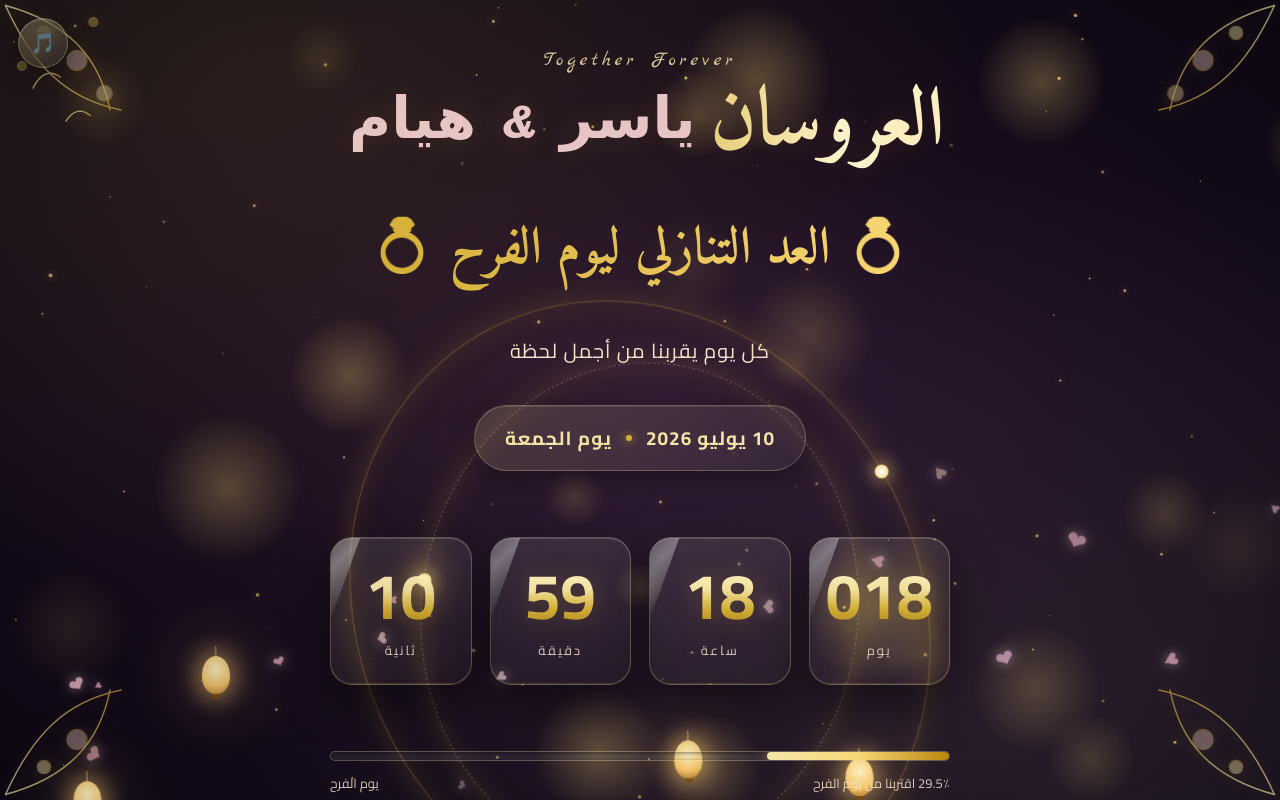
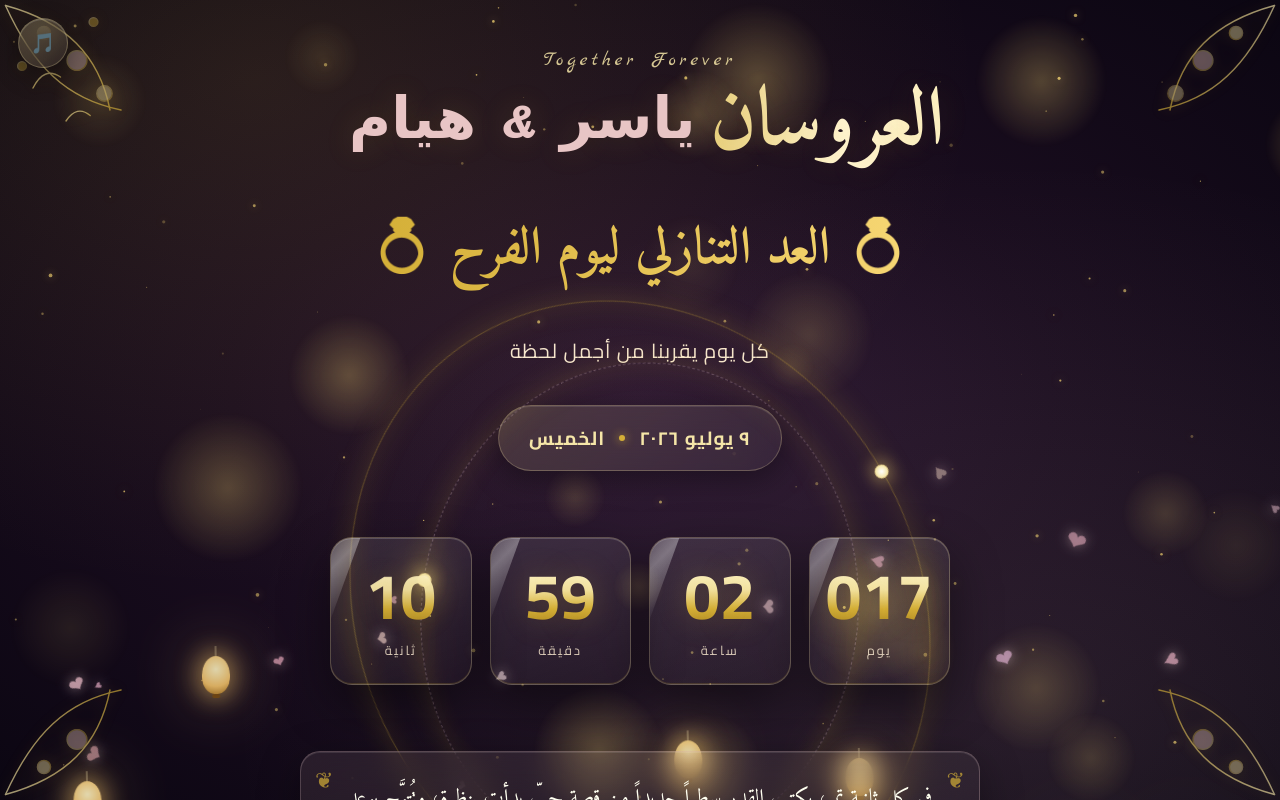
Before and after one commit to Yasser-Alnajjar/wedding, a plain HTML site: page index.html in a window 1280 px wide. Drawn offline with Linux system fonts and the light colour scheme.

Commit message:
feat: update countdown dates and display format for wedding event

```diff
--- a/app.js
+++ b/app.js
@@ -1,7 +1,24 @@
 /* ===== Countdown ===== */
-const start = new Date("2026-06-14T00:00:00").getTime();
-const target = new Date("2026-07-10T16:00:00").getTime();
+const start = new Date("2026-06-21T00:00:00").getTime();
+const date = new Date("2026-07-09T00:00:00");
+const target = date.getTime();
 const totalSpan = target - start;
+let celebrated = false;
+const dateText = date.toLocaleDateString("ar-EG", {
+  day: "numeric",
+  month: "long",
+  year: "numeric",
+});
+
+const dayText = date.toLocaleDateString("ar-EG", {
+  weekday: "long",
+});
+
+document.getElementById("dateChip").innerHTML = `
+    <span>${dateText}</span>
+    <span class="sep"></span>
+    <span>${dayText}</span>
+  `;
 const els = {
   d: document.getElementById("days"),
   h: document.getElementById("hours"),
@@ -12,6 +29,7 @@ const els = {
 };
 const pad = (n, l = 2) => String(n).padStart(l, "0");
 let lastMinute = -1;
+
 function tick() {
   const now = Date.now();
   const diff = target - now;
@@ -21,10 +39,6 @@ function tick() {
     els.h.textContent = "00";
     els.m.textContent = "00";
     els.s.textContent = "00";
-
-    els.fill.style.width = "100%";
-    els.pt.textContent = "١٠٠٪ وصل يوم الفرح";
-
     celebrate();
     return;
   }
@@ -46,9 +60,6 @@ function tick() {
   const pct =
     totalSpan > 0 ? Math.max(0, Math.min(100, (elapsed / totalSpan) * 100)) : 0;
 
-  els.fill.style.width = `${pct.toFixed(2)}%`;
-  els.pt.textContent = `${pct.toFixed(1)}٪ اقتربنا من يوم الفرح`;
-
   // minute-based trigger optimization (no drift issues)
   if (m !== lastMinute && lastMinute !== -1) {
     burstConfetti(40);
@@ -66,7 +77,18 @@ function setNum(el, val) {
 }
 tick();
 setInterval(tick, 1000);
+/* ===== Celebration ===== */
 
+function celebrate() {
+  if (celebrated) return;
+  celebrated = true;
+  document.getElementById("celebrate").classList.add("show");
+  const interval = setInterval(() => {
+    launchShow(4);
+    burstConfetti(120);
+  }, 900);
+  setTimeout(() => clearInterval(interval), 12000);
+}
 /* ===== Particles ===== */
 const pc = document.getElementById("particles");
 const pctx = pc.getContext("2d");
@@ -262,19 +284,6 @@ function drawCF() {
 }
 drawCF();
 
-/* ===== Celebration ===== */
-let celebrated = false;
-function celebrate() {
-  if (celebrated) return;
-  celebrated = true;
-  document.getElementById("celebrate").classList.add("show");
-  const interval = setInterval(() => {
-    launchShow(4);
-    burstConfetti(120);
-  }, 900);
-  setTimeout(() => clearInterval(interval), 12000);
-}
-
 /* ===== Music ===== */
 const audio = document.getElementById("audio");
 const btn = document.getElementById("musicBtn");
--- a/index.html
+++ b/index.html
@@ -97,11 +97,7 @@
     <h1 class="title">💍 العد التنازلي ليوم الفرح 💍</h1>
     <p class="subtitle">كل يوم يقربنا من أجمل لحظة</p>
 
-    <div class="date-chip">
-      <span>10 يوليو 2026</span>
-      <span class="sep"></span>
-      <span>يوم الجمعة</span>
-    </div>
+    <div class="date-chip" id="dateChip"></div>
 
     <div class="timer-wrap">
       <div class="rings" aria-hidden="true">
@@ -128,16 +124,6 @@
       </div>
     </div>
 
-    <div class="progress">
-      <div class="bar">
-        <div class="fill" id="fill"></div>
-      </div>
-      <div class="meta">
-        <span id="progressText">٠٪ اقتربنا من يوم الفرح</span>
-        <span>يوم الفرح</span>
-      </div>
-    </div>
-
     <div class="quote">
       في كل ثانية تمر، يكتب القدر سطراً جديداً من قصة حبٍّ بدأت بنظرة، وتُتوَّج بوعدٍ أبدي تحت سماءٍ من ذهب.
     </div>
@@ -151,10 +137,11 @@
 
   <!-- music: soft ambient loop -->
   <audio id="audio" loop preload="none">
-    <source src="https://njwagbcbljfyqapntvcf.supabase.co/storage/v1/object/public/audio/Anisa%20Rouhi.mp3" type="audio/mpeg">
+    <source src="https://njwagbcbljfyqapntvcf.supabase.co/storage/v1/object/public/audio/Anisa%20Rouhi.mp3"
+      type="audio/mpeg">
   </audio>
 
-  <script defer src="./app.js"></script>
+  <script src="./app.js"></script>
 
 </body>
 
```
